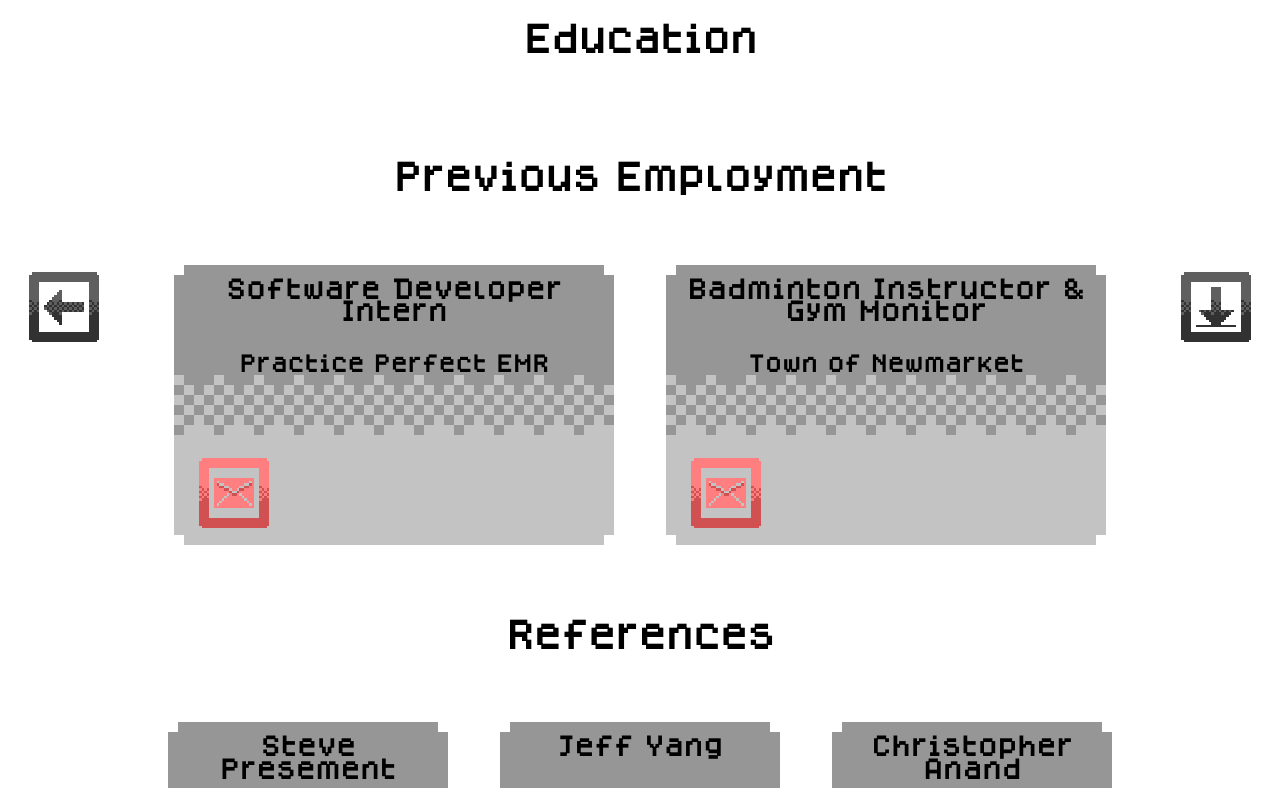
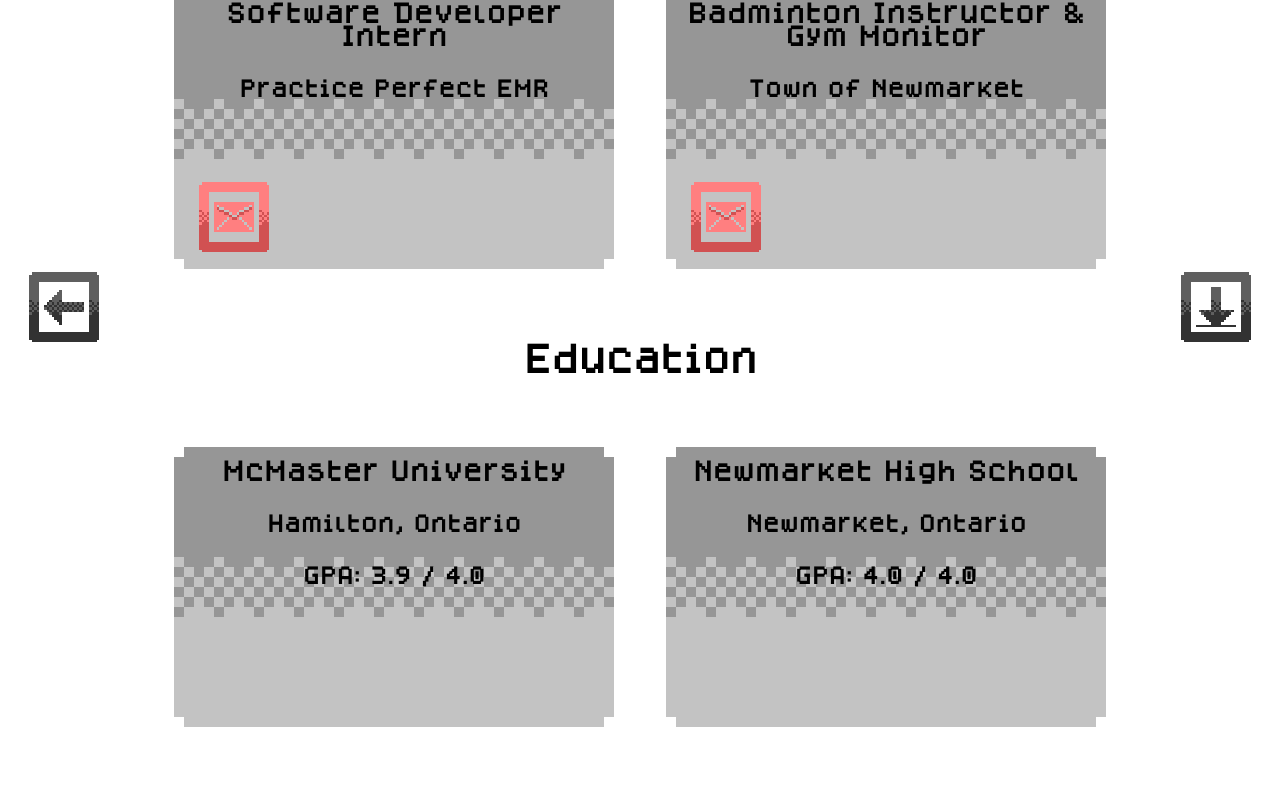
Before and after one commit to honkita/WebsitePortfolio, a Next.js app: page /resume in a window 1280 px wide. Shown: the part 437-1225 px from the top of the page. Built offline with nearby package versions, Linux system fonts and the light colour scheme.

Commit message:
Added school info

```diff
--- /dev/null
+++ b/components/School.jsx
@@ -0,0 +1,45 @@
+import utilStyles from "../styles/theme.util.module.css";
+import React, { useEffect, useState } from "react";
+import styles from "../styles/Home.module.css";
+import { useTheme, ThemeProvider } from "next-themes";
+import PixelButton from "./PixelButton";
+
+export default function School(props) {
+  const [mounted, setMounted] = useState(false);
+  const { resolvedTheme, setTheme } = useTheme();
+
+  // useEffect only runs on the client, so now we can safely show the UI
+  useEffect(() => {
+    setMounted(true);
+  }, []);
+
+  if (!mounted) {
+    return null;
+  }
+
+  let src;
+
+  function background() {
+    if (resolvedTheme === "light") {
+      return utilStyles.ResumeBacker;
+    } else {
+      return utilStyles.ResumeBackerDark;
+    }
+  }
+
+  return (
+    <ThemeProvider>
+      <div className={background()}>
+        <section className={utilStyles.boxLg}>
+          <p>{props.schoolName}</p>
+        </section>
+        <section className={utilStyles.box2Md}>
+          <p>{props.schoolLocation}</p>
+        </section>
+        <section className={utilStyles.box2Md}>
+          <p>GPA: {props.GPA.toFixed(1)} / 4.0</p>
+        </section>
+      </div>
+    </ThemeProvider>
+  );
+}
--- a/pages/index.jsx
+++ b/pages/index.jsx
@@ -7,7 +7,6 @@ import { useTheme, ThemeProvider } from "next-themes";
 import Projects from "../components/Projects";
 import "react-responsive-carousel/lib/styles/carousel.min.css"; // requires a loader
 import { Carousel } from "react-responsive-carousel";
-import Image from "next/image";
 
 export default function Home() {
   const { resolvedTheme, setTheme } = useTheme();
@@ -39,7 +38,8 @@ export default function Home() {
           <section className={utilStyles.headingMd}>
             <p>
               I am a software developer and a third year computer science
-              student at McMaster University.
+              student at McMaster University. More information about me can be
+              found on my resume <a href="./resume">here</a>.
             </p>
           </section>
 
--- a/pages/resume.jsx
+++ b/pages/resume.jsx
@@ -1,4 +1,3 @@
-import Link from "next/link";
 import Head from "next/head";
 import PixelButton from "../components/PixelButton";
 import styles from "../styles/Home.module.css";
@@ -8,6 +7,7 @@ import { useTheme, ThemeProvider } from "next-themes";
 import PixelSwitch from "../components/PixelSwitch";
 import ResumeJobs from "../components/ResumeJobs";
 import ResumeReferences from "../components/ResumeReferences";
+import School from "../components/School";
 import LanguageDex from "../components/LanguageDex";
 
 export default function Resume(pageProps) {
@@ -24,18 +24,12 @@ export default function Resume(pageProps) {
         <section className={utilStyles.heading2Xl}>
           <p>Resume</p>
         </section>
-        <section className={utilStyles.headingXl}>
-          <p>Language Proficiency</p>
-        </section>
+
         <div className={styles.side}>
           <section className={utilStyles.headingXl}></section>
         </div>
         <section className={utilStyles.headingXl}>
-          <p>Education</p>
-        </section>
-        <div></div>
-        <section className={utilStyles.headingXl}>
-          <p>Previous Employment</p>
+          <p>Previous Employment/Experience</p>
         </section>
         <div className={styles.locationGrid}>
           <ResumeJobs
@@ -49,6 +43,24 @@ export default function Resume(pageProps) {
             email="kwillins@newmarket.ca "
           />
         </div>
+        <section className={utilStyles.headingXl}>
+          <p>Education</p>
+        </section>
+        <div className={styles.locationGrid}>
+          <School
+            schoolName="McMaster University"
+            schoolLocation="Hamilton, Ontario"
+            GPA={3.9}
+          />
+          <School
+            schoolName="Newmarket High School"
+            schoolLocation="Newmarket, Ontario"
+            GPA={4.0}
+          />
+        </div>
+        <section className={utilStyles.headingXl}>
+          <p>Language Proficiency</p>
+        </section>
         <section className={utilStyles.headingXl}>
           <p>References</p>
         </section>
```
